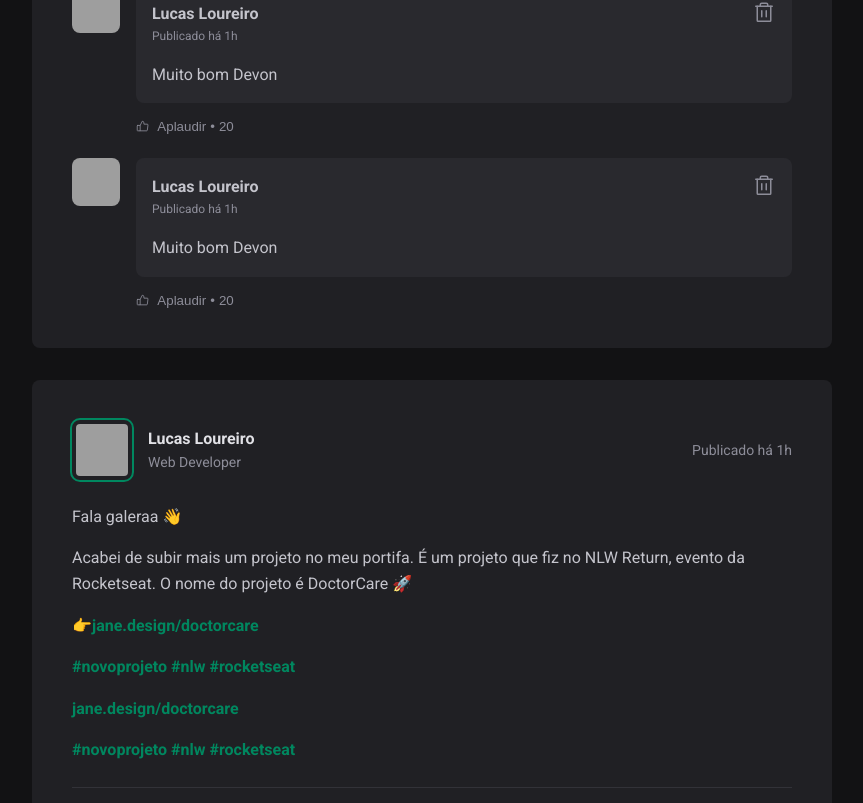
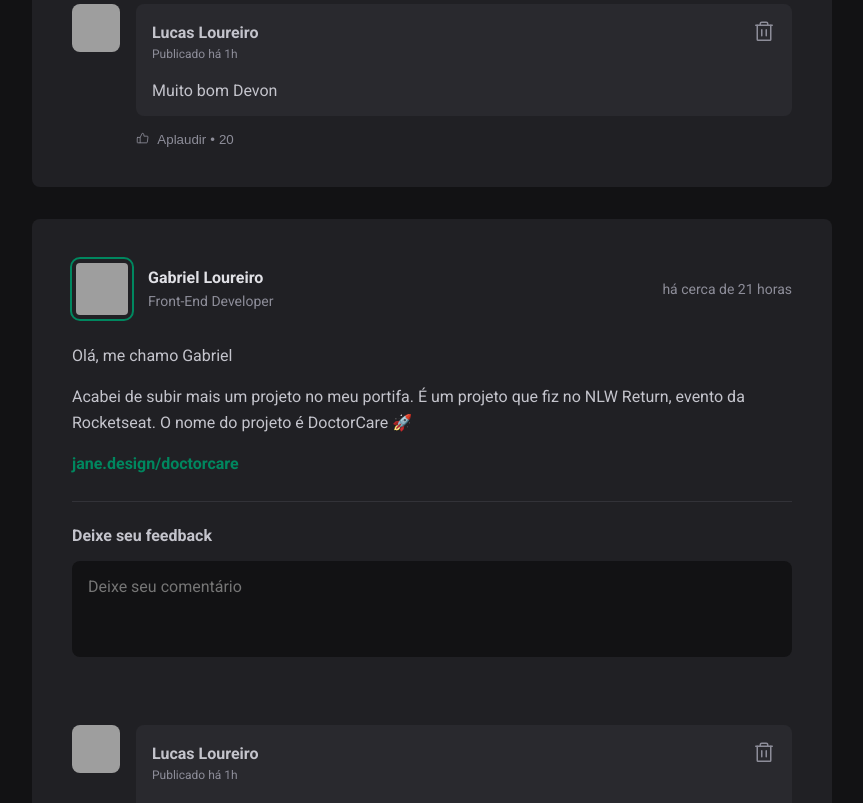
Before and after one commit to LucasLoureiro08/IgniteFeed, a React (Vite) app: page / in a window 1280 px wide. Shown: the part 1108-1911 px from the top of the page, without its empty margins (352-1215 px from the left). Built offline with nearby package versions, Linux system fonts and the light colour scheme; grey boxes are pictures that could not be loaded.

Commit message:
changing the date format, importing date-fns, creating content.map to run the content inside the Post

```diff
--- a/package.json
+++ b/package.json
@@ -9,6 +9,7 @@
     "preview": "vite preview"
   },
   "dependencies": {
+    "date-fns": "^2.30.0",
     "phosphor-react": "^1.4.1",
     "react": "^18.2.0",
     "react-dom": "^18.2.0"
--- a/src/App.jsx
+++ b/src/App.jsx
@@ -4,6 +4,41 @@
 import './global.css';
 import styles from './App.module.css'
 import { Sidebar } from './components/Sidebar';
+
+// author: {avatar_url: "", name: "", role: ""}
+// publishedAt: Date
+// content: string
+
+const posts = [
+  {
+    id: 1,
+    author: {
+      avatarUrl: 'https://avatars.githubusercontent.com/u/116582484?v=4',
+      name: 'Lucas Loureiro',
+      role: 'Web Developer'
+    },
+    content: [
+      { type: 'paragraph', content: 'Fala Galera'  },
+      { type: 'paragraph', content: 'Acabei de subir mais um projeto no meu portifa. É um projeto que fiz no NLW Return, evento da Rocketseat. O nome do projeto é DoctorCare 🚀'},
+      { type: 'link', content: 'jane.design/doctorcare'  },
+    ],
+    publishedAt: new Date ('2023-06-13 15:27:58')
+  },
+  {
+    id: 2,
+    author: {
+      avatarUrl: 'https://avatars.githubusercontent.com/u/39869298?v=4',
+      name: 'Gabriel Loureiro',
+      role: 'Front-End Developer'
+    },
+    content: [
+      { type: 'paragraph', content: 'Olá, me chamo Gabriel'  },
+      { type: 'paragraph', content: 'Acabei de subir mais um projeto no meu portifa. É um projeto que fiz no NLW Return, evento da Rocketseat. O nome do projeto é DoctorCare 🚀'},
+      { type: 'link', content: 'jane.design/doctorcare'  },
+    ],
+    publishedAt: new Date ('2023-06-12 15:37:58')
+  }
+];
 
 export function App(){
   return (
@@ -12,8 +47,18 @@
       <div className={styles.wrapper}>
         <Sidebar />
         <main>
-        <Post />
-        <Post />
+        {
+          posts.map(post => {
+            return (
+            <Post
+              author={post.author}
+              content={post.content}
+              publishedAt={post.publishedAt}
+
+            />
+            )
+          })
+        }
         </main>
       </div>
     </>
--- a/src/components/Post.jsx
+++ b/src/components/Post.jsx
@@ -1,31 +1,44 @@
+import { format, formatDistanceToNow } from 'date-fns'
+import ptBR from 'date-fns/locale/pt-BR'
 import styles from './Post.module.css'
 import { Comment } from './Comment.jsx'
 import { Avatar } from './Avatar'
 
-export function Post() {
+export function Post({ author, publishedAt, content }) {
+
+    const publishedDateFormatted = format(publishedAt, "d 'de' LLLL 'às' HH:mm'h'", {
+        locale: ptBR
+    })
+
+    const publishedDateRelativeToNow = formatDistanceToNow(publishedAt, {
+        locale: ptBR,
+        addSuffix: true,
+    })
+
     return (
         <article className={styles.post}>
       <header className={styles.postHeader}>
         <div className={styles.author}>
-          <Avatar hasBorder src="https://avatars.githubusercontent.com/u/116582484?v=4" />
+          <Avatar hasBorder src={author.avatarUrl} />
           <div className={styles.authorInfo}>
-            <strong>Lucas Loureiro</strong>
-            <span>Web Developer</span>
+            <strong>{author.name}</strong>
+            <span>{author.role}</span>
           </div>
         </div>
-        <time title="07 de Junho ás 15:45" dateTime="2023-06-7 15:45:00">Publicado há 1h</time>
+        <time title={publishedDateFormatted} dateTime={publishedAt.toISOString()}>
+            {publishedDateRelativeToNow}
+        </time>
       </header>
-      <div className={styles.content}>
-        <p>Fala galeraa 👋</p>
-        <p>Acabei de subir mais um projeto no meu portifa. É um projeto que fiz no NLW Return, evento da Rocketseat. O nome do projeto é DoctorCare 🚀</p>
-        <p>👉<a href="">jane.design/doctorcare</a></p>
-        <p><a href="">#novoprojeto #nlw #rocketseat</a></p>
-        <p><a href="">jane.design/doctorcare</a></p>
-        <p>
-          <a href="">#novoprojeto</a>{' '}
-          <a href="">#nlw</a>{' '}
-          <a href="">#rocketseat</a>
-        </p>
+
+        <div className={styles.content}>
+            {content.map(line => {
+            if (line.type === 'paragraph') {
+                return <p>{line.content}</p>;
+            } else if (line.type === 'link') {
+                return <p><a href="#">{line.content}</a></p>
+            }
+            })}
+        </div>
         <form className={styles.commentArea}>
             <strong>Deixe seu feedback</strong>
             <textarea
@@ -45,7 +58,7 @@
             <Comment />
             <Comment />
         </div>
-      </div>
+
     </article>
     )
 }
```
Also changed, not shown: 1 other file (tests, documents, lock files or other folders).
